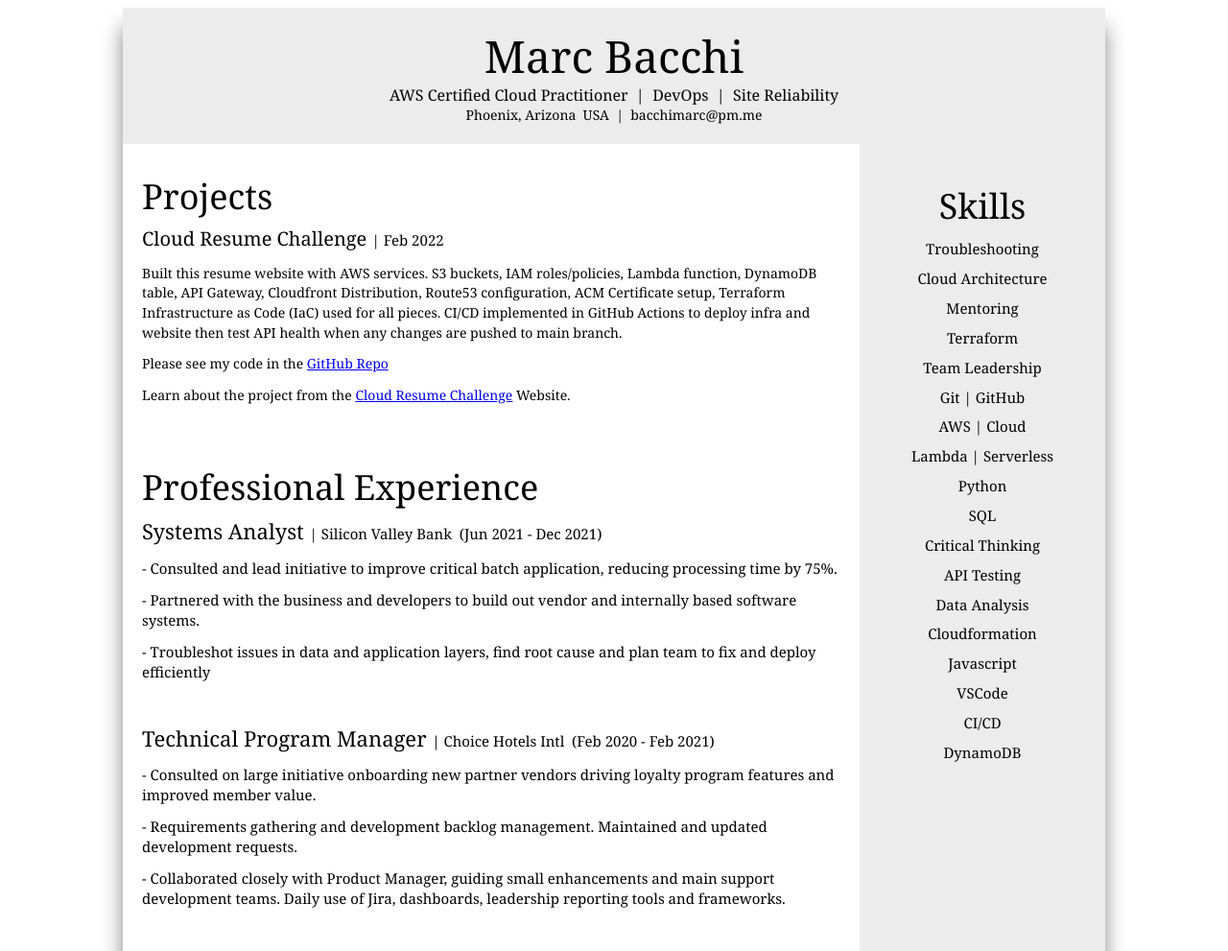
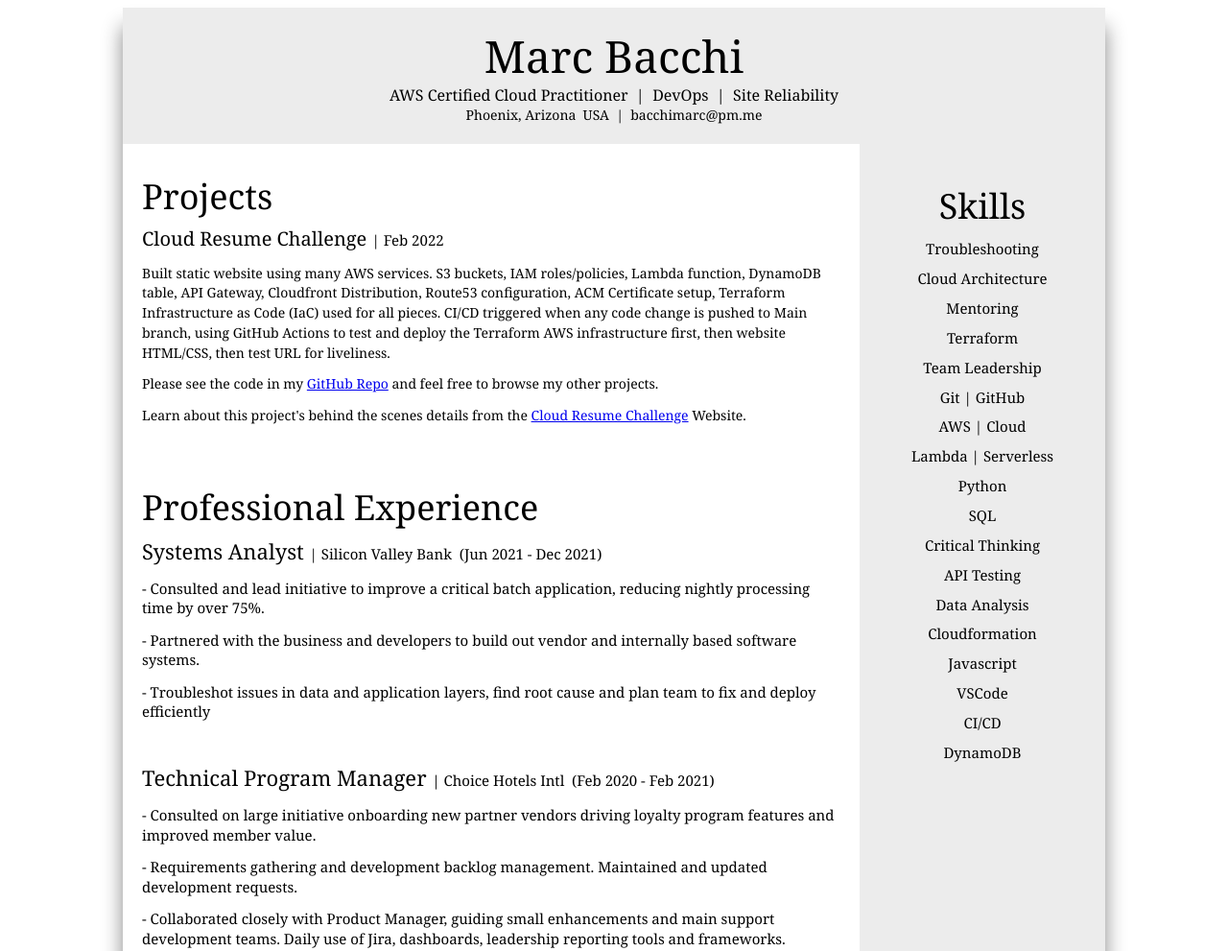
Before and after one commit to marcbacchi/cloud-resume-challenge, a website: page resume-site/index.html in a window 1280 px wide. Shown: the top 991 px of the page at 96% size. Drawn offline with Linux system fonts and the light colour scheme; no server answers; a script that the page names is missing.

Commit message:
html updates

```diff
--- a/resume-site/index.html
+++ b/resume-site/index.html
@@ -35,9 +35,9 @@
           </div>
           <div class="project_title">
             <h1 class="project_title">Cloud Resume Challenge <span class='project_date'>| Feb 2022</span></h1>
-            <h2 class="project_description">Built this resume website with AWS services. S3 buckets, IAM roles/policies, Lambda function, DynamoDB table, API Gateway, Cloudfront Distribution, Route53 configuration, ACM Certificate setup, Terraform Infrastructure as Code (IaC) used for all pieces. CI/CD implemented in GitHub Actions to deploy infra and website then test API health when any changes are pushed to main branch.</h2>
-            <h2 class="project_description">Please see my code in the  <a href="https://github.com/marcbacchi/cloud-resume-challenge" target="_blank">GitHub Repo</a></h2>
-            <h2 class="project_description">Learn about the project from the <a href="https://cloudresumechallenge.dev/docs/the-challenge/aws/" target="_blank">Cloud Resume Challenge</a> Website.</h2>
+            <h2 class="project_description">Built static website using many AWS services. S3 buckets, IAM roles/policies, Lambda function, DynamoDB table, API Gateway, Cloudfront Distribution, Route53 configuration, ACM Certificate setup, Terraform Infrastructure as Code (IaC) used for all pieces. CI/CD triggered when any code change is pushed to Main branch, using GitHub Actions to test and deploy the Terraform AWS infrastructure first, then website HTML/CSS, then test URL for liveliness.</h2>
+            <h2 class="project_description">Please see the code in my  <a href="https://github.com/marcbacchi/cloud-resume-challenge" target="_blank">GitHub Repo</a> and feel free to browse my other projects.</h2>
+            <h2 class="project_description">Learn about this project's behind the scenes details from the <a href="https://cloudresumechallenge.dev/docs/the-challenge/aws/" target="_blank">Cloud Resume Challenge</a> Website.</h2>
           </div>
         </div>
         <div class="work_experience">
@@ -47,7 +47,7 @@
 
           <div class="work_experience_role">
             <h1 class="work_title">Systems Analyst <span class='company'>| Silicon Valley Bank&nbsp;&nbsp;(Jun 2021 - Dec 2021)</span></h1>
-            <h2 class="work_description">- Consulted and lead initiative to improve critical batch application, reducing processing time by 75%.</h2>
+            <h2 class="work_description">- Consulted and lead initiative to improve a critical batch application, reducing nightly processing time by over 75%.</h2>
             <h2 class="work_description">- Partnered with the business and developers to build out vendor and internally based software systems.</h2>
             <h2 class="work_description">- Troubleshot issues in data and application layers, find root cause and plan team to fix and deploy efficiently</h2>
           </div>
```
